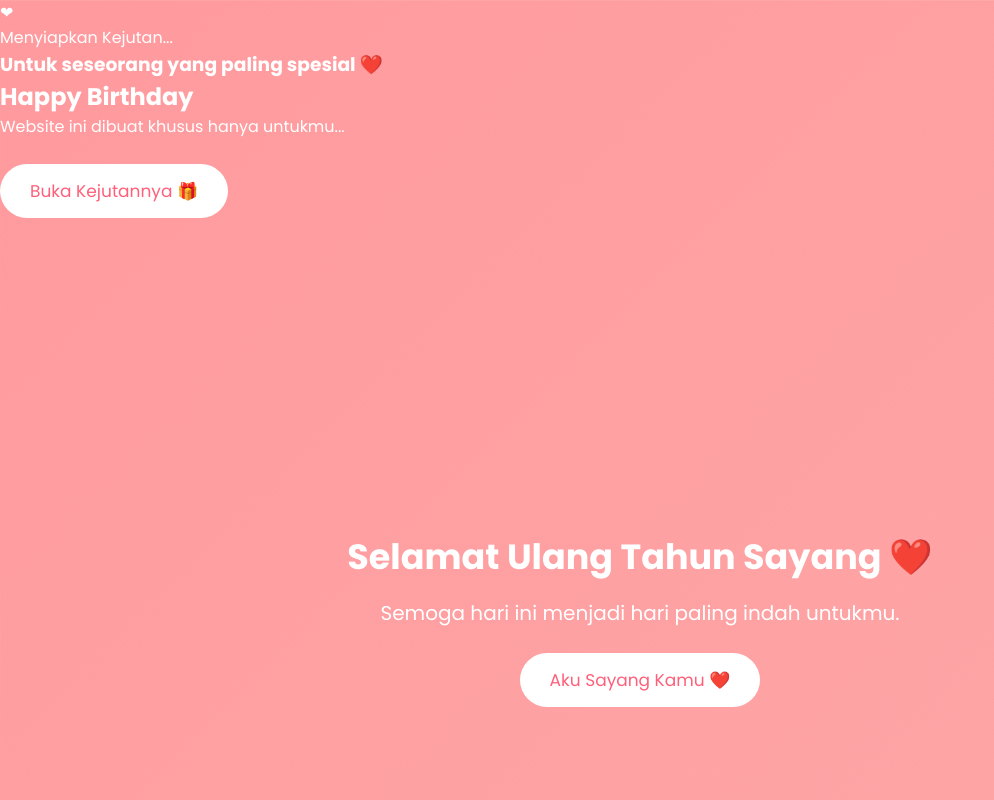
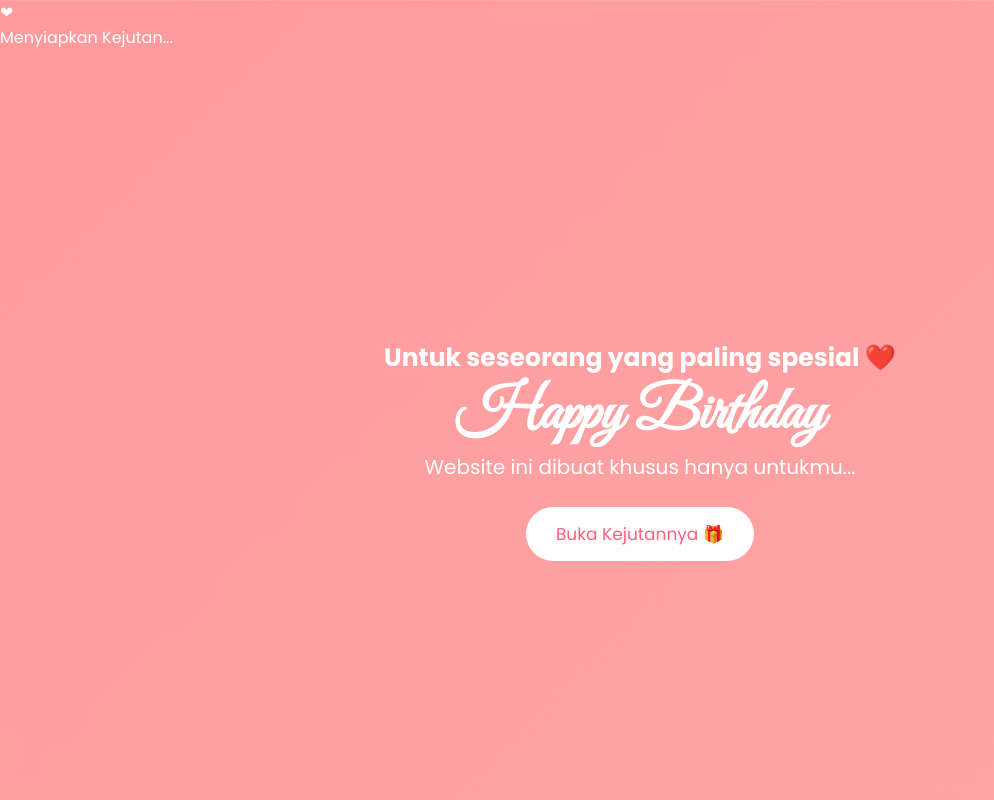
Before and after one commit to Fann-Cello/Happy-Birthday-to-my-beautiful-girlfriend-, a plain HTML site: page index.html in a window 1280 px wide. Shown: the top 800 px of the page, without its empty margins (0-994 px from the left). Drawn offline with nearby package versions, Linux system fonts and the light colour scheme.

Commit message:
Update style.css

```diff
--- a/style.css
+++ b/style.css
@@ -338,3 +338,45 @@ button:hover {
     box-shadow:0 10px 30px rgba(0,0,0,0.15);
 
 }
+/* =====================================
+   OPENING
+===================================== */
+
+#opening {
+
+    height:100vh;
+
+    display:flex;
+
+    justify-content:center;
+
+    align-items:center;
+
+    text-align:center;
+
+    transition:1s;
+
+}
+
+
+.overlay h1 {
+
+    font-size:60px;
+
+    font-family:'Great Vibes', cursive;
+
+}
+
+
+.overlay h3 {
+
+    font-size:25px;
+
+}
+
+
+.overlay p {
+
+    font-size:20px;
+
+}
```
